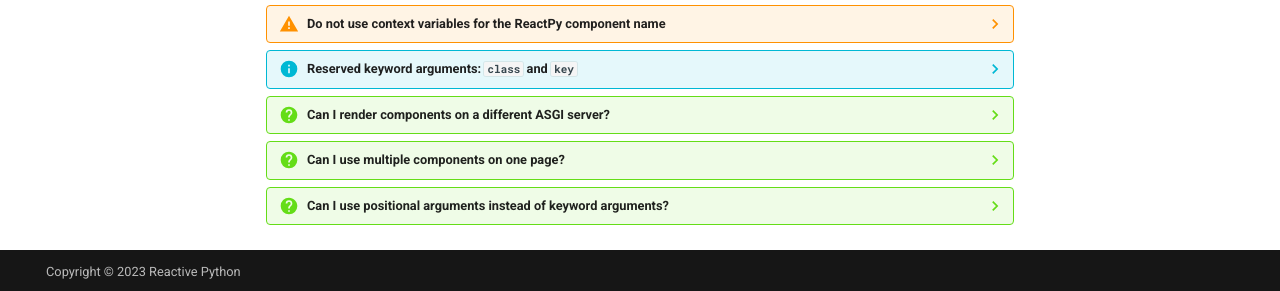
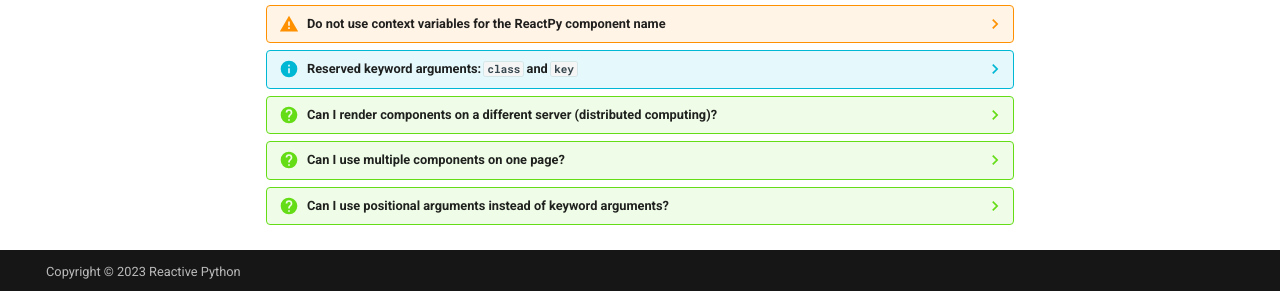
Before and after one commit to reactive-python/reactpy-django, an MkDocs documentation site: the page built from docs/src/features/template-tag.md, in a window 1280 px wide and 925 px high. Shown: the part 631-922 px from the top of the window. Built offline with MkDocs 1.6.1 and Material for MkDocs 9.7.7, drawn with Linux system fonts in a browser that asks for light colours; comment, search, counter and statistics services are not loaded; part of the change alters nothing that is shown.

Commit message:
sharding -> distributed computing

````diff
--- a/docs/src/features/template-tag.md
+++ b/docs/src/features/template-tag.md
@@ -75,9 +75,9 @@ The `component` template tag can be used to insert any number of ReactPy compone
 
 <!--reserved-sarg-end-->
 
-??? question "Can I render components on a different ASGI server?"
+??? question "Can I render components on a different server (distributed computing)?"
 
-    Yes! By using the `host` keyword argument, you can render components on a completely separate server.
+    Yes! By using the `host` keyword argument, you can render components from a completely separate ASGI server.
 
     === "my-template.html"
 
@@ -87,9 +87,13 @@ The `component` template tag can be used to insert any number of ReactPy compone
         ...
         ```
 
-        If your host is on a completely different origin ( `origin1.com != origin2.com` ) you will need to [configure CORS headers](https://pypi.org/project/django-cors-headers/) on your main application during deployment.
+    This configuration most commonly involves you deploying multiple instances of your project. But, you can also create dedicated Django project(s) that only render specific ReactPy components if you wish.
 
-        _Note: You typically will not need to register ReactPy HTTP and/or websocket paths on any application(s) that do not perform any component rendering._
+    Here's a couple of things to keep in mind:
+
+    1. If your host address are completely separate ( `origin1.com != origin2.com` ) you will need to [configure CORS headers](https://pypi.org/project/django-cors-headers/) on your main application during deployment.
+    2. You will not need to register ReactPy HTTP or websocket paths on any applications that do not perform any component rendering.
+    3. Your component will only be able to access `*args`/`**kwargs` you provide to the template tag if your applications share a common database.
 
 <!--multiple-components-start-->
 
````
